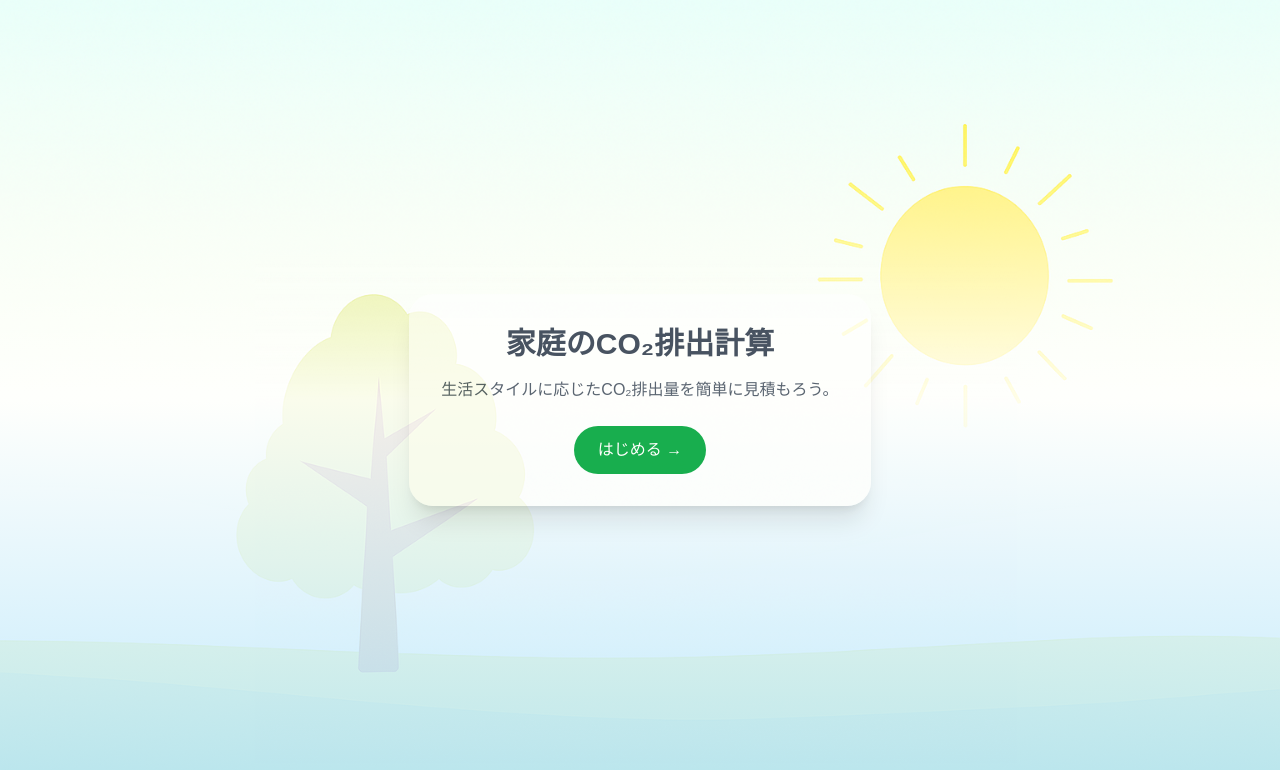
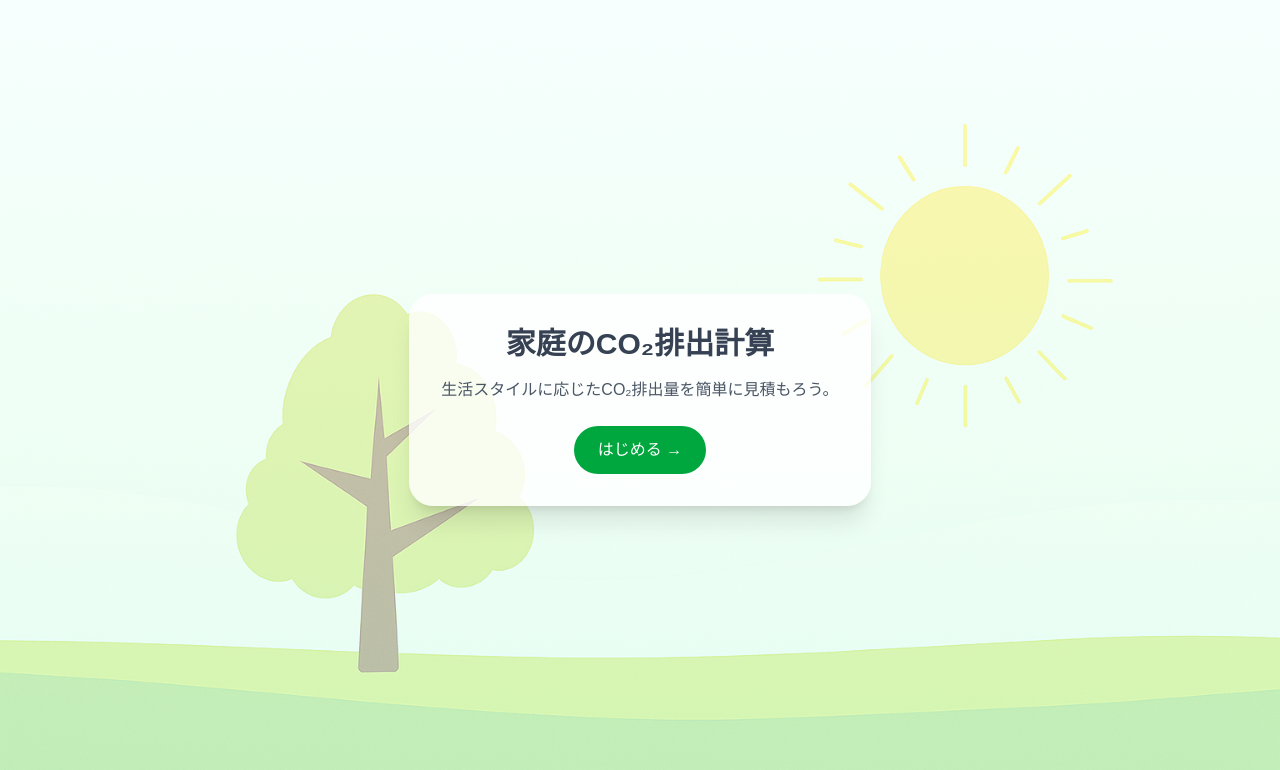
Before and after one commit to miyo-naka/co2-calculator, a Next.js app: page / in a window 1280 px wide. Shown: the top 770 px of the page. Built offline with nearby package versions, Linux system fonts and the light colour scheme.

Commit message:
adjust background image

```diff
--- a/src/app/globals.css
+++ b/src/app/globals.css
@@ -26,9 +26,12 @@
 }
 
 .bg-background-pattern {
-  background-image: url("/background.png");
+  background-image: linear-gradient(
+      rgba(255, 255, 255, 0.6),
+      rgba(210, 255, 255, 0.6)
+    ),
+    url("/background.png");
   background-repeat: no-repeat;
   background-size: cover;
   background-position: center;
-  opacity: 0.9;
 }
--- a/src/app/page.tsx
+++ b/src/app/page.tsx
@@ -66,11 +66,7 @@
   const totalCO2 = calculateCO2(answers, questions);
 
   return (
-    <main
-      className="min-h-screen
-    bg-gradient-to-b from-sky via-white to-sky-200
-    flex items-center justify-center"
-    >
+    <main className="min-h-screen flex items-center justify-center">
       <motion.div
         initial={{ opacity: 0, y: 20 }}
         animate={{ opacity: 1, y: 0 }}
```
